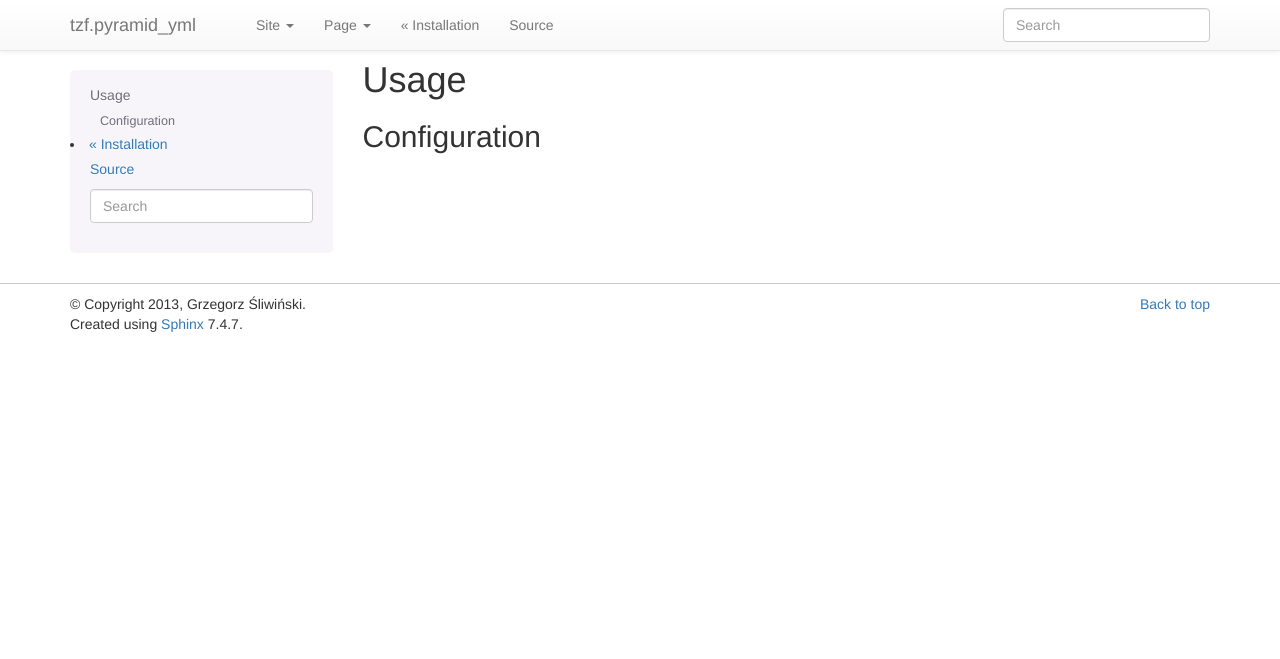
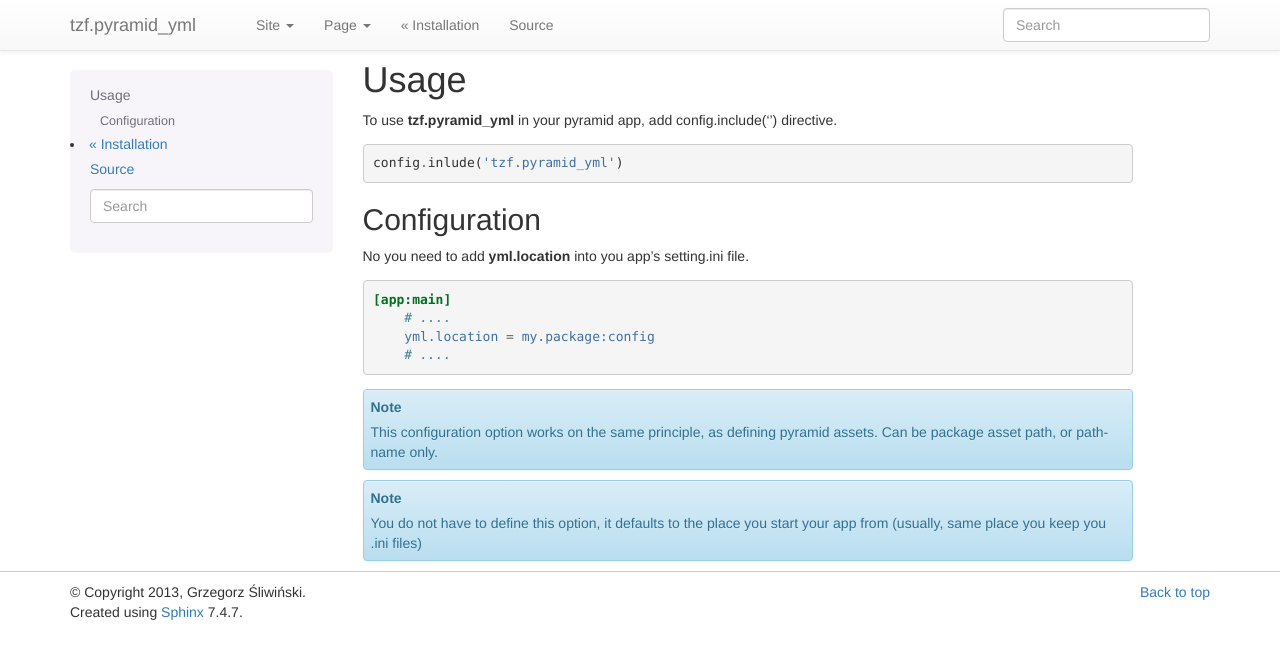
Before and after one commit to fizyk/pyramid_yml, a Sphinx documentation site: the page built from docs/source/usage.rst, in a window 1280 px wide. Shown: the top 659 px of the page. Built offline with Sphinx 7.4.7, drawn with Linux system fonts in a browser that asks for light colours.

Commit message:
finished documentation

```diff
--- a/docs/source/usage.rst
+++ b/docs/source/usage.rst
@@ -1,5 +1,26 @@
 Usage
 =====
 
+To use **tzf.pyramid_yml** in your pyramid app, add config.include('') directive.
+
+.. code-block:: python
+
+    config.inlude('tzf.pyramid_yml')
+
 Configuration
 -------------
+
+No you need to add **yml.location** into you app's setting.ini file.
+
+.. code-block:: ini
+
+    [app:main]
+        # ....
+        yml.location = my.package:config
+        # ....
+
+.. note::
+    This configuration option works on the same principle, as defining pyramid assets. Can be package asset path, or pathname only.
+
+.. note::
+    You do not have to define this option, it defaults to the place you start your app from (usually, same place you keep you .ini files)
```
